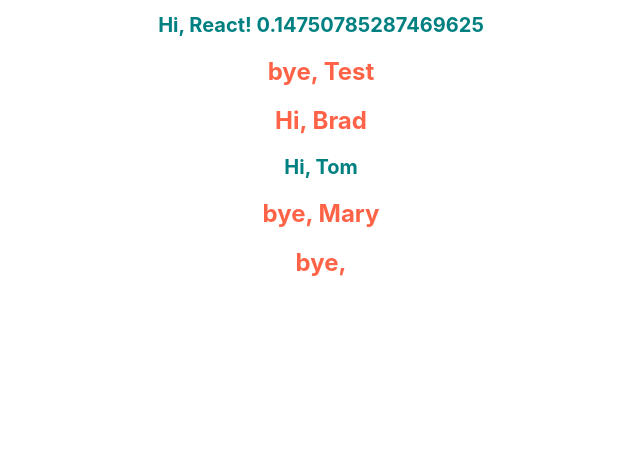
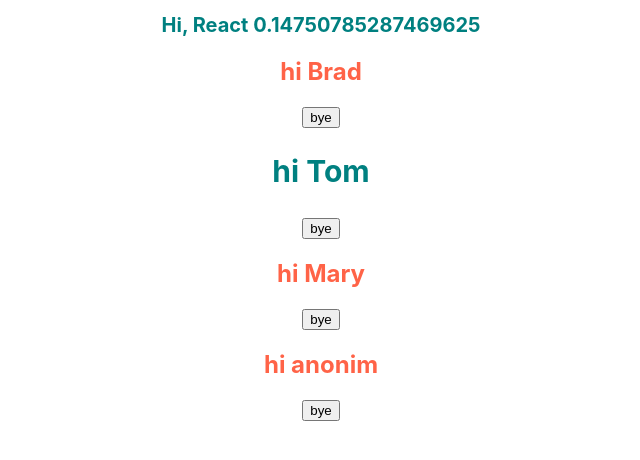
Before and after one commit to Solomii/fs-create-app, a React (Create React App) app: page / in a window 1280 px wide. Shown: the top 460 px of the page, without its empty margins (319-959 px from the left). Built offline with nearby package versions, Linux system fonts and the light colour scheme.

Commit message:
Add HeandingH1 component

```diff
--- a/src/App.js
+++ b/src/App.js
@@ -1,23 +1,20 @@
 import React, { Component } from "react";
 import "./App.css";
 import Ciao from "./components/Ciao";
-
-const user = {
-  firsName:"Test"
-}
+import HeandingH1 from "./components/HeadingH1";
 
 class App extends Component {
     render() {
         return (
             <>
-                <h1 className="title" title="12345">
+            <HeandingH1 classStyle="title" title="title" content="Hi, React"/>
+                {/* <h1 className="title" title="12345">
                     Hi, React! {Math.random()}
-                </h1>
-                <Ciao classStyle="ciao__welcome " name={user.firsName} />
-                <Ciao classStyle="ciao__welcome " name="Brad" isHi />
-                <Ciao classStyle="title" name="Tom" isHi />
-                <Ciao classStyle="ciao__welcome " name="Mary"  />
-                <Ciao classStyle="ciao__welcome " name="" />
+                </h1> */}
+                <Ciao classStyle="ciao__welcome " name="Brad"/>
+                <Ciao classStyle="title" name="Tom"/>
+                <Ciao classStyle="ciao__welcome " name="Mary"/>
+                <Ciao classStyle="ciao__welcome "/>
             </>
         );
         // return React.createElement(
--- a/src/components/Ciao/index.js
+++ b/src/components/Ciao/index.js
@@ -1,12 +1,28 @@
 import React, { Component } from "react";
 
 class Ciao extends Component {
+    constructor(props) {
+        super(props);
+        this.state = {
+            isHi: true,
+        };
+    }
+    handleBtnSwitch = () => {
+        const { isHi } = this.state;
+        this.setState({ isHi: !isHi });
+    };
     render() {
-        const{classStyle, name,isHi}=this.props;
-        const word = isHi ? "Hi" : "bye";
+        const { isHi } = this.state;
+        const { classStyle, name } = this.props;
+
         return (
-            <div >
-                <h2 className={classStyle}>{word}, {name ?? "anonim"} </h2>
+            <div className={classStyle}>
+                <h2>
+                    {isHi ? "hi" : "bye"} {name ?? "anonim"}{" "}
+                </h2>
+                <button onClick={this.handleBtnSwitch}>
+                    {isHi ? "bye" : "hi"}
+                </button>
             </div>
         );
     }
--- /dev/null
+++ b/src/components/HeadingH1/index.js
@@ -0,0 +1,17 @@
+import React, { Component } from "react";
+
+class HeandingH1 extends Component {
+    render() {
+        const { classStyle, title,content } = this.props;
+        return (
+            <div>
+                   <h1 className={classStyle}title={title}>
+                    {content} {Math.random()}
+                </h1>
+
+            </div>
+        );
+    }
+}
+
+export default HeandingH1;
```
